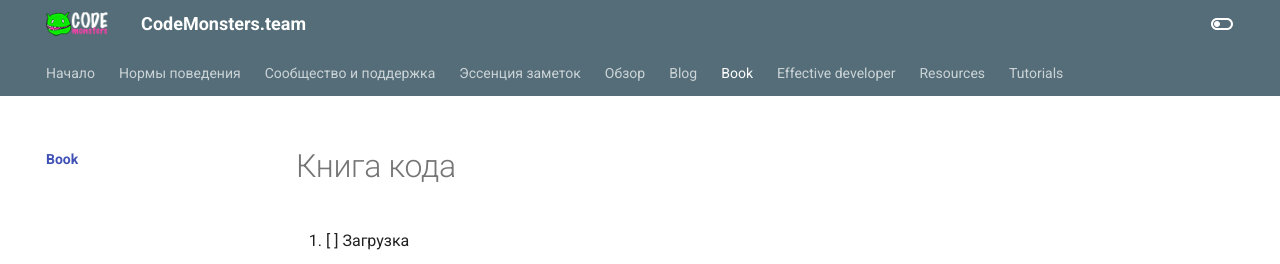
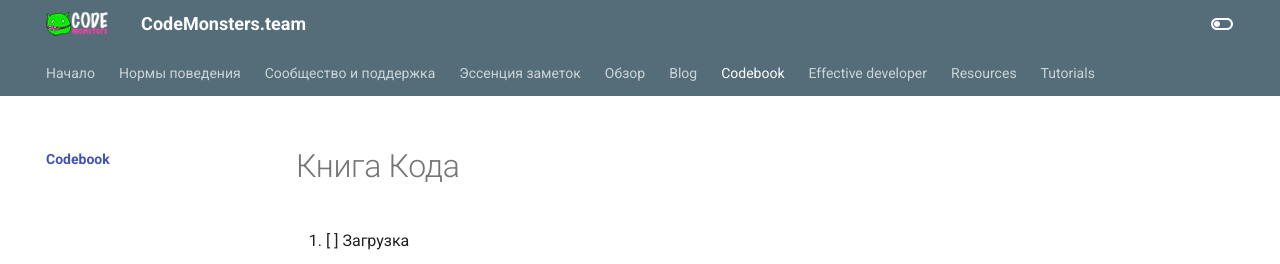
Before and after one commit to codemonstersteam/web-book, an MkDocs documentation site: the page built from docs/codebook/index.md, in a window 1280 px wide and 1075 px high. Shown: the top 264 px of the window. Built offline with MkDocs 1.6.1 and Material for MkDocs 9.7.7, drawn with Linux system fonts in a browser that asks for light colours.

Commit message:
Переименовал папку и дескрипшен

```diff
--- a/docs/book/index.md
+++ b/docs/codebook/index.md
@@ -1,5 +1,5 @@
 ---
-title: Книга кода
+title: Книга Кода
 description: Книга кода. Эффективная разработка без грузилова.
 group: https://t.me/codemonsterslogs
 ---
```
Also changed, not shown: docs/codebook/index-books.png (renamed from docs/book/index-books.png).
